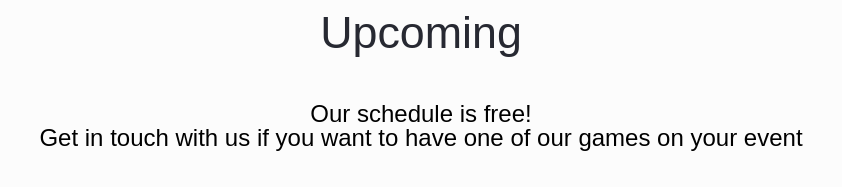
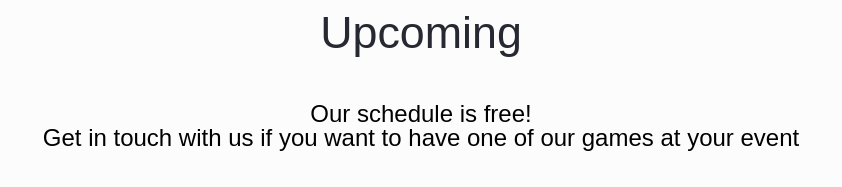
Before and after one commit to 21-23/2123.io, a website built with webpack: page app/index/index.html in a window 1280 px wide. Shown: the part 1180-1367 px from the top of the page, 219-1061 px from the left. Built offline with nearby package versions, Linux system fonts and the light colour scheme.

Commit message:
Update index.html

```diff
--- a/app/index/index.html
+++ b/app/index/index.html
@@ -39,7 +39,7 @@
 
       <div class="description">
         <p>Our schedule is free!</p>
-        <p>Get in touch with us if you want to have one of our games on your event</p>
+        <p>Get in touch with us if you want to have one of our games at your event</p>
       </div>
 
       <a href="mailto:info@2123.io">
```
